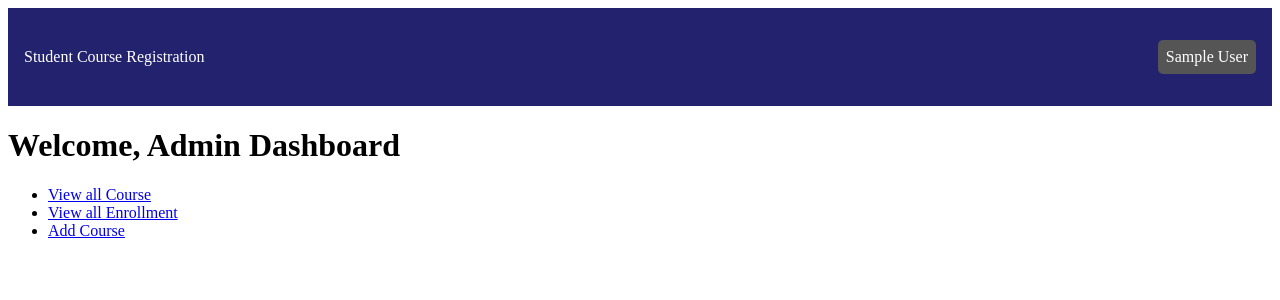
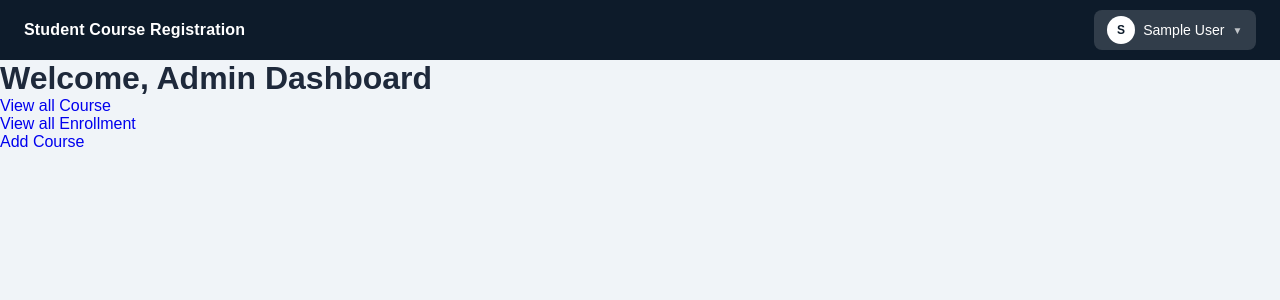
Before and after one commit to siraw21/Student-Course-Registration, a Flask app: page /dashboard in a window 1280 px wide. Shown: the top 300 px of the page. Run offline with Flask 3, Linux system fonts and the light colour scheme; the visitor is signed in with stand-in values (Sample User, id 1).

Commit message:
add nabar style

```diff
--- a/static/css/enroll.css
+++ b/static/css/enroll.css
@@ -3,7 +3,7 @@
   --surface: #ffffff;
   --surface-2: #e8f0fe;
   --border: #d0dce8;
-  --accent: #2563eb;
+  --accent: #0f172a;
   --accent-light: #eff6ff;
   --text-primary: #1e293b;
   --text-muted: #64748b;
--- /dev/null
+++ b/static/css/main.css
@@ -0,0 +1,187 @@
+/* ── Design Tokens ── */
+:root {
+  --bg: #f0f4f8;
+  --surface: #ffffff;
+  --surface-2: #e8f0fe;
+  --border: #d0dce8;
+  /* --accent: #2563eb; */
+  --accent: #0d1b2a;
+  --accent-light: #eff6ff;
+  --text-primary: #1e293b;
+  --text-muted: #64748b;
+  --success: #16a34a;
+  --danger: #dc2626;
+  --radius: 12px;
+  --transition: 0.2s ease;
+  --font-display: "Syne", sans-serif;
+  --font-body: "DM Sans", sans-serif;
+}
+
+/* ── Reset ── */
+*,
+*::before,
+*::after {
+  box-sizing: border-box;
+  margin: 0;
+  padding: 0;
+}
+
+body {
+  background-color: var(--bg);
+  color: var(--text-primary);
+  font-family: var(--font-body);
+}
+
+h1,
+h2,
+h3 {
+  font-family: var(--font-display);
+  font-weight: 700;
+}
+
+a {
+  text-decoration: none;
+}
+
+/* ── Navbar ── */
+.navbar {
+  background-color: var(--accent);
+  padding: 0 1.5rem;
+  height: 60px;
+  display: flex;
+  justify-content: space-between;
+  align-items: center;
+}
+
+.navbar-brand {
+  color: #fff;
+  font-family: var(--font-display);
+  font-weight: 700;
+  font-size: 1rem;
+  letter-spacing: 0.01em;
+}
+
+.navbar-nav {
+  display: flex;
+  gap: 0.5rem;
+  list-style: none;
+  align-items: center;
+}
+
+/* ── Nav Links (logged out) ── */
+.nav-link {
+  color: rgba(255, 255, 255, 0.85);
+  font-size: 0.88rem;
+  padding: 0.4rem 0.85rem;
+  border-radius: 8px;
+  transition:
+    background var(--transition),
+    color var(--transition);
+}
+
+.nav-link:hover {
+  background: rgba(255, 255, 255, 0.15);
+  color: #fff;
+}
+
+/* ── Profile + Dropdown ── */
+.profile {
+  position: relative;
+}
+
+.profile-btn {
+  display: flex;
+  align-items: center;
+  gap: 0.5rem;
+  padding: 0.4rem 0.85rem;
+  border-radius: 8px;
+  background: rgba(255, 255, 255, 0.15);
+  color: #fff;
+  font-size: 0.88rem;
+  font-weight: 500;
+  cursor: pointer;
+  transition: background var(--transition);
+  user-select: none;
+}
+
+.profile-btn:hover {
+  background: rgba(255, 255, 255, 0.25);
+}
+
+.avatar {
+  width: 28px;
+  height: 28px;
+  border-radius: 50%;
+  background: #fff;
+  color: var(--accent);
+  display: flex;
+  align-items: center;
+  justify-content: center;
+  font-size: 0.75rem;
+  font-weight: 700;
+  flex-shrink: 0;
+}
+
+.chevron {
+  font-size: 10px;
+  opacity: 0.7;
+}
+
+.dropdown {
+  display: none;
+  position: absolute;
+  right: 0;
+  top: calc(100% + 8px);
+  background: var(--surface);
+  border: 1px solid var(--border);
+  border-radius: var(--radius);
+  min-width: 170px;
+  padding: 0.4rem;
+  z-index: 100;
+}
+
+.dropdown a {
+  display: block;
+  padding: 0.5rem 0.75rem;
+  color: var(--text-primary);
+  font-size: 0.85rem;
+  border-radius: 8px;
+  transition:
+    background var(--transition),
+    color var(--transition);
+}
+
+.dropdown a:hover {
+  background: var(--accent-light);
+  color: var(--accent);
+}
+
+.dropdown-divider {
+  height: 1px;
+  background: var(--border);
+  margin: 0.3rem 0;
+}
+
+.logout-link {
+  color: var(--danger) !important;
+}
+
+.logout-link:hover {
+  background: #fef2f2 !important;
+  color: var(--danger) !important;
+}
+
+/* Show dropdown on hover — same as before, no JS needed */
+.dropdown.open {
+  display: block;
+}
+
+/* ── Responsive ── */
+@media (max-width: 600px) {
+  .navbar {
+    flex-direction: column;
+    height: auto;
+    padding: 0.75rem 1rem;
+    gap: 0.75rem;
+  }
+}
--- a/templates/base.html
+++ b/templates/base.html
@@ -3,6 +3,10 @@
   <head>
     <meta charset="UTF-8" />
     <meta name="viewport" content="width=device-width, initial-scale=1.0" />
+    <link
+      rel="stylesheet"
+      href="{{url_for('static', filename='css/main.csss')}}"
+    />
     {% block title %} {% endblock %}
   </head>
   <body>
@@ -10,5 +14,27 @@
     for message in messages %}
     <p>{{message}}</p>
     {% endfor %} {% endwith %} {% block content %} {% endblock %}
+    <script>
+      const profileBtn = document.querySelector(".profile-btn");
+      const dropdown = document.querySelector(".dropdown");
+
+      if (profileBtn && dropdown) {
+        // Toggle dropdown on click
+        profileBtn.addEventListener("click", function (e) {
+          e.stopPropagation();
+          dropdown.classList.toggle("open");
+        });
+
+        // Close when clicking anywhere else on the page
+        document.addEventListener("click", function () {
+          dropdown.classList.remove("open");
+        });
+
+        // Prevent clicks inside dropdown from closing it
+        dropdown.addEventListener("click", function (e) {
+          e.stopPropagation();
+        });
+      }
+    </script>
   </body>
 </html>
--- a/templates/navbar.html
+++ b/templates/navbar.html
@@ -1,105 +1,34 @@
-<style>
-  /* .navbar {
-    display: flex;
-    justify-content: space-between;
-    padding: 10px;
-    background: #333;
-    color: white;
-  } */
+<link
+  rel="stylesheet"
+  href="{{ url_for('static', filename='css/main.css') }}"
+/>
 
-  .profile {
-    position: relative;
-  }
-
-  .profile-btn {
-    cursor: pointer;
-    padding: 8px;
-    background: #555;
-    border-radius: 5px;
-  }
-
-  .dropdown {
-    display: none;
-    position: absolute;
-    right: 0;
-    background: white;
-    color: black;
-    min-width: 150px;
-    border-radius: 5px;
-  }
-
-  .dropdown a {
-    display: block;
-    padding: 10px;
-    text-decoration: none;
-    color: black;
-  }
-
-  .dropdown a:hover {
-    background: #f0f0f0;
-  }
-
-  /* Show dropdown */
-  .profile:hover .dropdown {
-    display: block;
-  }
-
-  /* Responsive */
-  @media (max-width: 600px) {
-    .navbar {
-      flex-direction: column;
-    }
-  }
-</style>
-
-<div
-  style="
-    background-color: #22226e;
-    padding: 1rem;
-    color: white;
-    list-style-type: none;
-
-    display: flex;
-    justify-content: space-between;
-    align-items: center;
-  "
->
-  <div class="brand">Student Course Registration</div>
-  <nav>
-    <ul
-      style="
-        display: flex;
-        list-style-type: none;
-        gap: 1rem;
-        text-decoration: none;
-      "
-    >
+<nav class="navbar">
+  <div class="navbar-brand">Student Course Registration</div>
+  <ul class="navbar-nav">
     {% if session.get('username') %}
-
-      <li>
-        <!-- <a style="color: white" href="{{url_for('auth.logout')}}">Logout</a> -->
-        <div class="profile">
-          <div class="profile-btn">{{ session.get('username') }}</div>
-
+    <li class="profile">
+      <div class="profile-btn">
+        <div class="avatar">{{ session.get('username')[0].upper() }}</div>
+        {{ session.get('username') }}
+        <span class="chevron">▼</span>
+      </div>
       <div class="dropdown">
         {% if session.get('role') == 'student' %}
-            <a href="{{url_for('students.edit_profile')}}">Edit Profile</a>
-            <a href="{{url_for('enrollments.enrolled_courses')}}">My Courses</a>
+        <a href="{{ url_for('students.edit_profile') }}">Edit Profile</a>
+        <a href="{{ url_for('enrollments.enrolled_courses') }}">My Courses</a>
         {% endif %}
-            <a href="{{url_for('main.dashboard')}}">Dashboard</a>
-            <a href="{{url_for('auth.logout')}}">Logout</a>
-          </div>
+        <a href="{{ url_for('main.dashboard') }}">Dashboard</a>
+        <div class="dropdown-divider"></div>
+        <a href="{{ url_for('auth.logout') }}" class="logout-link">Logout</a>
       </div>
     </li>
     {% else %}
-      <li><a style="color: white" href="{{url_for('main.home')}}">Home</a></li>
+    <li><a class="nav-link" href="{{ url_for('main.home') }}">Home</a></li>
+    <li><a class="nav-link" href="{{ url_for('auth.login') }}">Login</a></li>
     <li>
-        <a style="color: white" href="{{url_for('auth.login')}}">Login</a>
-      </li>
-      <li>
-        <a style="color: white" href="{{url_for('auth.register')}}">Register</a>
+      <a class="nav-link" href="{{ url_for('auth.register') }}">Register</a>
     </li>
     {% endif %}
   </ul>
 </nav>
-</div>
```
Also changed, not shown: tempo.html (+107 -0 lines). Lines whose indentation alone changed are shown as unchanged.
